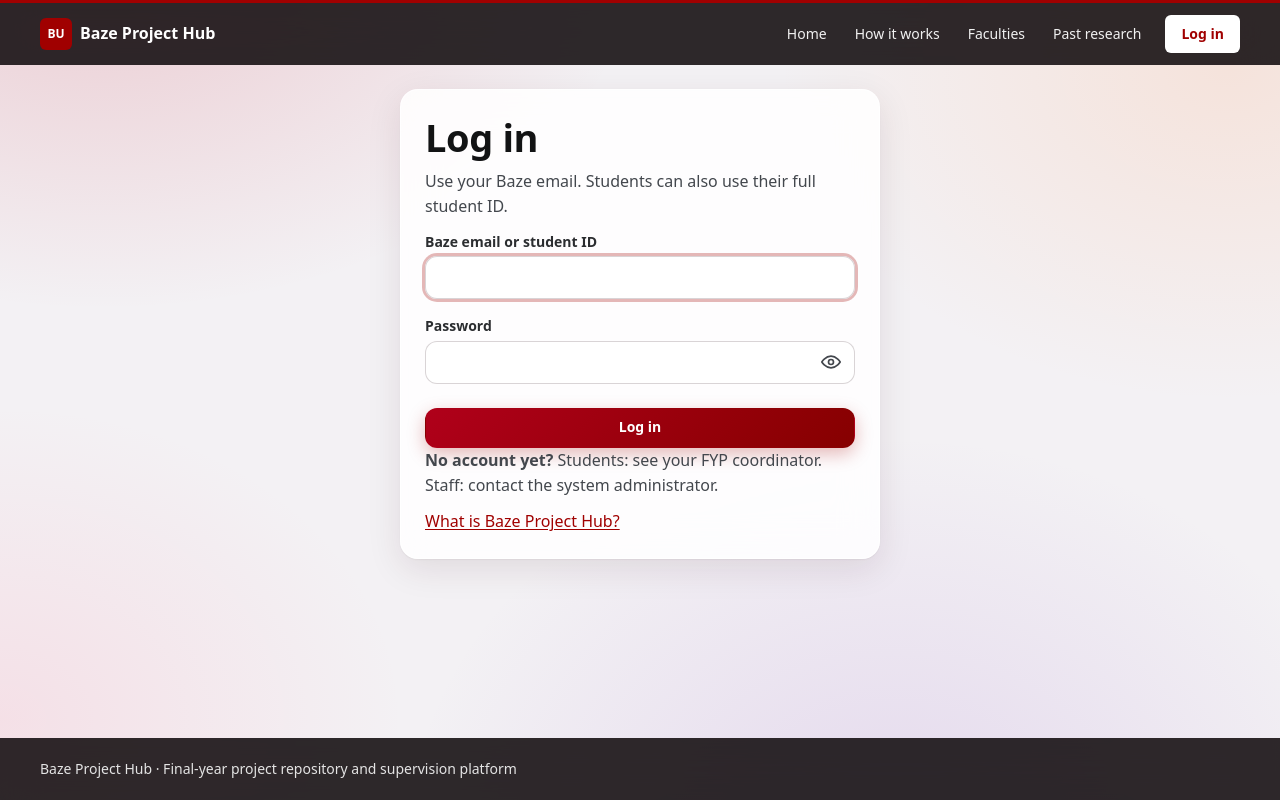
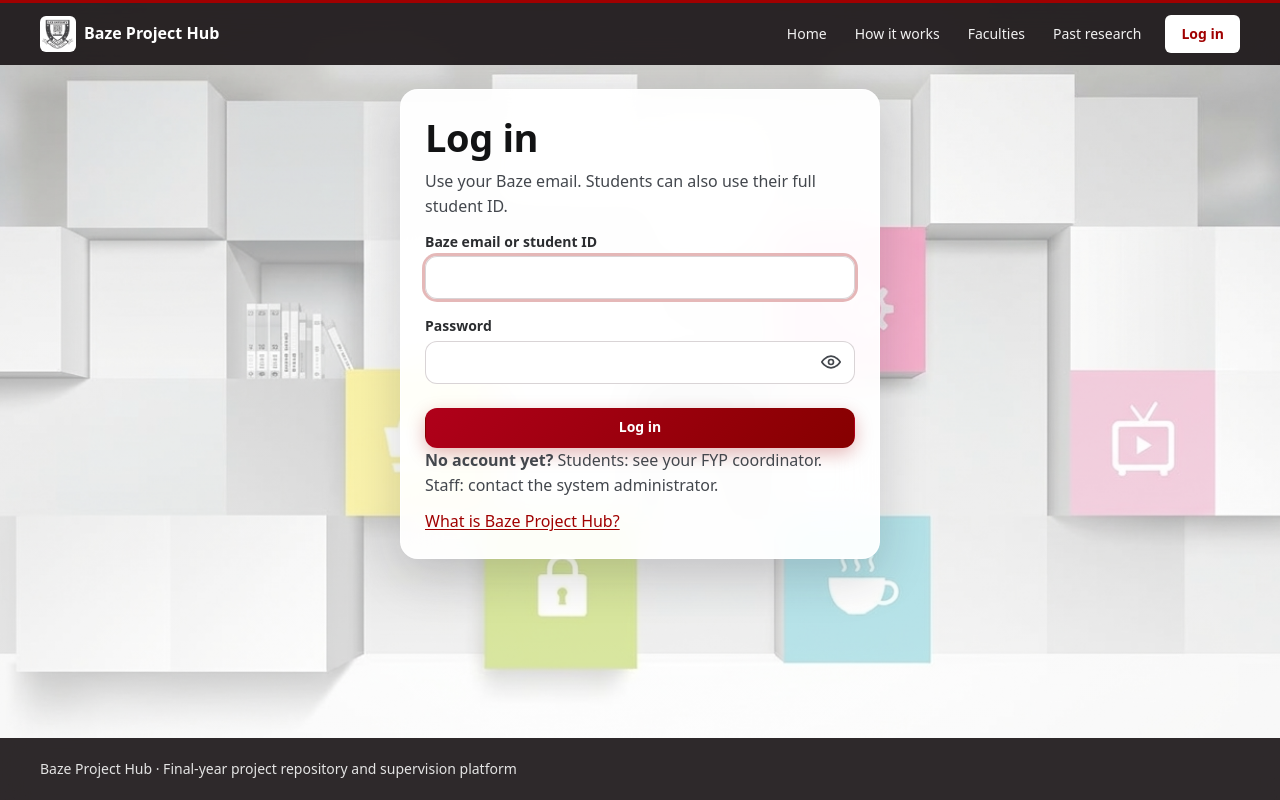
Before and after one commit to AjStyles20/FYP-Repository-and-Supervision-Platform, a Django app: page /login/ in a window 1280 px wide. Run offline with Django 5.2, Linux system fonts and the light colour scheme.

Commit message:
Baze crest as the header brand and on the welcome page; photo behind the login form
- static/img/baze-logo.png (the Baze University crest) replaces the "BU" mark in the header
  on every page, on a small white tile, and shows in the welcome hero. The logo lookup moved
  to apps/accounts/context_processors.py so the header and the welcome page share it;
  without the file the "BU" mark returns.
- static/img/login-background.jpg sits behind the login form (body.page-login), softened with
  a light overlay; the form card is near-solid white so it stays readable.
- Tests: crest in the header and BU fallback, the login page background. Docs: 335 tests.

Co-Authored-By: Claude Opus 5.5 <noreply@anthropic.com>

```diff
--- a/projecthub_slice1/apps/accounts/context_processors.py
+++ b/projecthub_slice1/apps/accounts/context_processors.py
@@ -1,7 +1,22 @@
 """Template context: site-wide switches the menus need."""
 
 from django.conf import settings
+from django.contrib.staticfiles import finders
+from django.templatetags.static import static
+
+# The university logo is a file the department provides: static/img/baze-logo.svg or
+# static/img/baze-logo.png. Without it the header shows the "BU" mark and the welcome page no logo.
+LOGO_FILES = ("img/baze-logo.svg", "img/baze-logo.png")
+
+
+def logo_url():
+    name = next((name for name in LOGO_FILES if finders.find(name)), None)
+    return static(name) if name else ""
 
 
 def site_switches(request):
-    return {"self_registration_open": settings.STUDENT_SELF_REGISTRATION, "ui_theme": settings.UI_THEME}
+    return {
+        "self_registration_open": settings.STUDENT_SELF_REGISTRATION,
+        "ui_theme": settings.UI_THEME,
+        "brand_logo_url": logo_url(),
+    }
--- a/projecthub_slice1/apps/accounts/views.py
+++ b/projecthub_slice1/apps/accounts/views.py
@@ -33,20 +33,13 @@ from .models import STAFF_ROLES, Role, StudentProfile, SupervisorProfile, User
 from .permissions import role_required
 
 
-# The university logo is a file the department provides (it is not committed with the code):
-# put it at static/img/baze-logo.svg or static/img/baze-logo.png. Without it the page shows no logo.
-LOGO_FILES = ("img/baze-logo.svg", "img/baze-logo.png")
-
-
 def home(request):
     """The logged-out home page; signed-in people go straight to their portal."""
     if request.user.is_authenticated:
         return redirect("dashboard")
-    from django.contrib.staticfiles import finders
-    from django.templatetags.static import static
+    from .context_processors import logo_url
 
-    logo = next((name for name in LOGO_FILES if finders.find(name)), None)
-    return render(request, "home.html", {"logo_url": static(logo) if logo else "", **_welcome_figures()})
+    return render(request, "home.html", {"logo_url": logo_url(), **_welcome_figures()})
 
 
 def _welcome_figures():
--- a/projecthub_slice1/static/css/app.css
+++ b/projecthub_slice1/static/css/app.css
@@ -644,3 +644,18 @@ td form { display: flex; flex-wrap: wrap; gap: var(--space-2); margin: 0; }
   }
   .top-public .top-nav .nav-login { margin-left: var(--space-2); padding-inline: var(--space-4); }
 }
+
+/* The Baze crest in the header brand: black line art, so it sits on a small white tile. */
+.brand-logo { display: block; width: 2.25rem; height: 2.25rem; padding: 2px; background: #ffffff; border-radius: var(--radius-sm); object-fit: contain; }
+
+/* Login page: the photo behind the form, softened so the form stays the clear focus.
+   body.page-login outranks the plain body background in both themes. */
+body.page-login {
+  background-color: #eef0f2;
+  background-image: linear-gradient(rgba(255, 255, 255, 0.35), rgba(255, 255, 255, 0.55)), url("../img/login-background.jpg");
+  background-size: cover;
+  background-position: center;
+  background-attachment: fixed;
+}
+body.page-login .card.narrow { background: rgba(255, 255, 255, 0.94); box-shadow: 0 18px 48px rgba(30, 30, 40, 0.18); }
+@media (max-width: 600px) { body.page-login { background-attachment: scroll; } }
--- a/projecthub_slice1/templates/base.html
+++ b/projecthub_slice1/templates/base.html
@@ -6,13 +6,13 @@
   <title>{% block title %}Baze Project Hub{% endblock %}</title>
   <meta name="color-scheme" content="light">
   <link rel="stylesheet" href="{% static 'css/tokens.css' %}?v=3">
-  <link rel="stylesheet" href="{% static 'css/app.css' %}?v=29">
+  <link rel="stylesheet" href="{% static 'css/app.css' %}?v=30">
   {% if ui_theme == "glass" %}<link rel="stylesheet" href="{% static 'css/theme-glass.css' %}?v=4">{% endif %}
 </head>
-<body>
+<body class="{% block body_class %}{% endblock %}">
 <header class="top{% if not user.is_authenticated %} top-public{% endif %}">
   <div class="top-inner">
-  <a class="brand" href="{% url 'home' %}"><span class="brand-mark" aria-hidden="true">BU</span>Baze Project Hub</a>
+  <a class="brand" href="{% url 'home' %}">{% if brand_logo_url %}<img class="brand-logo" src="{{ brand_logo_url }}" alt="" width="36" height="36">{% else %}<span class="brand-mark" aria-hidden="true">BU</span>{% endif %}Baze Project Hub</a>
   <button class="nav-toggle" type="button" aria-expanded="false" aria-controls="main-nav" aria-label="Open navigation">
     <span class="nav-toggle-icon" aria-hidden="true"><span></span><span></span><span></span></span>
     {% if user.is_authenticated %}<span class="nav-count nav-toggle-count" data-counter="unread_notifications" aria-hidden="true"{% if not unread_notification_count %} hidden{% endif %}>{{ unread_notification_count|default:0 }}</span>{% endif %}
--- a/projecthub_slice1/templates/home.html
+++ b/projecthub_slice1/templates/home.html
@@ -4,7 +4,7 @@
 {% block content %}
 <section class="hero-band home-hero" aria-labelledby="home-heading">
   <div class="hero-copy">
-    {% if logo_url %}<img class="home-logo" src="{{ logo_url }}" alt="Baze University logo" width="220" height="72">{% endif %}
+    {% if logo_url %}<img class="home-logo" src="{{ logo_url }}" alt="Baze University logo" width="76" height="72">{% endif %}
     <p class="eyebrow">Baze University · Final-year projects</p>
     <h1 id="home-heading">Final-year research, from first idea to the archive</h1>
     <p>Propose your topic, work with your supervisor, and leave a record that future students can build on. Every completed project, and the gap it leaves open, stays searchable for the Baze community.</p>
--- a/projecthub_slice1/templates/registration/login.html
+++ b/projecthub_slice1/templates/registration/login.html
@@ -1,5 +1,6 @@
 {% extends "base.html" %}
 {% block title %}Log in · Baze Project Hub{% endblock %}
+{% block body_class %}page-login{% endblock %}
 {% block main_class %}narrow-shell{% endblock %}
 {% block back %}{% endblock %}
 {% block content %}
```
Also changed, not shown: docs/known_limits.md (+1 -1 lines), projecthub_slice1/PROGRESS.md (+1 -1 lines), projecthub_slice1/apps/accounts/tests.py (+16 -2 lines), projecthub_slice1/static/img/README.txt, projecthub_slice1/static/img/baze-logo.png (added), projecthub_slice1/static/img/login-background.jpg (added).
